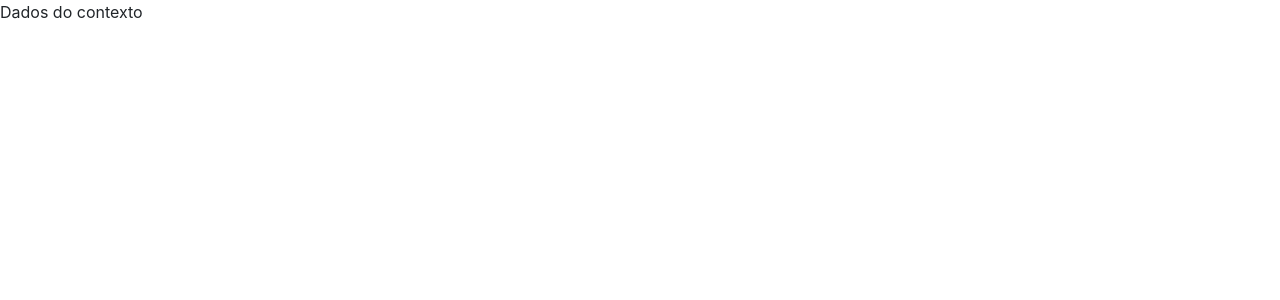
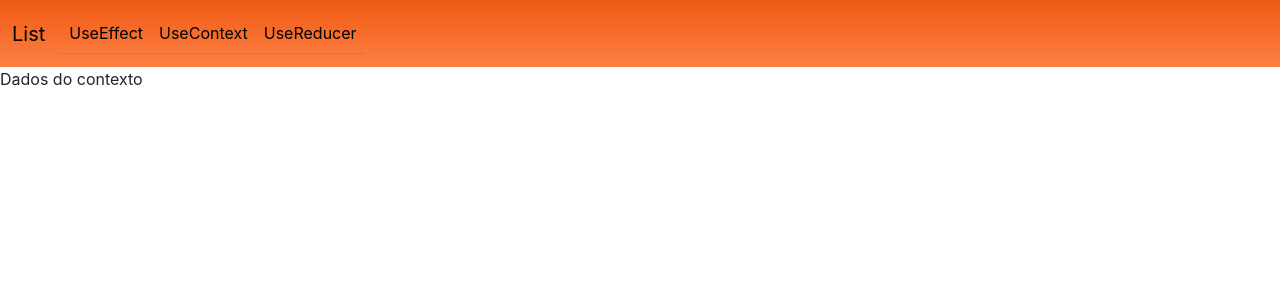
Before and after one commit to stellamaia/meu-projeto-react, a React (Create React App) app: page /use-context in a window 1280 px wide. Shown: the top 300 px of the page. Built offline with nearby package versions, Linux system fonts and the light colour scheme; the HTML template or start-up script is replaced by a standard one.

Commit message:
Implementação component NavBar

```diff
--- a/src/useContext.js
+++ b/src/useContext.js
@@ -4,6 +4,7 @@
 
 import React, { useContext } from 'react';
 //Inicializando useContext
+import NavBar from './NavBar';
 
 //é criado um contexto utilizando React.createContext()
 const MyContext = React.createContext();
@@ -19,6 +20,8 @@ function UseContext() {
 function UseState() {
     // Usando o hook useContext para acessar o contexto
     const contextData = useContext(MyContext);
-    return <div>{contextData}</div>;
+    return <div>
+        <NavBar />
+        {contextData}</div>;
 }
 export default UseContext;
```
